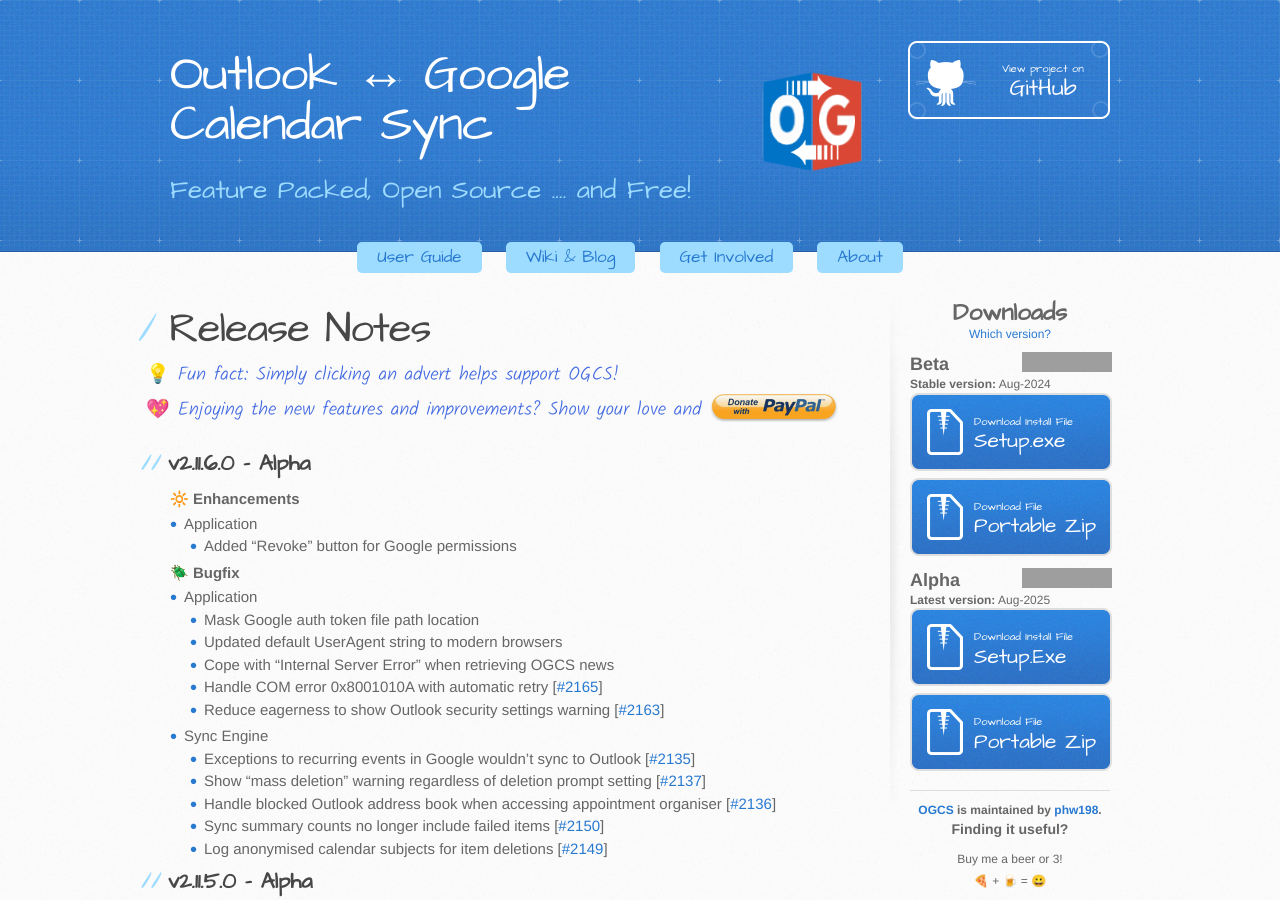
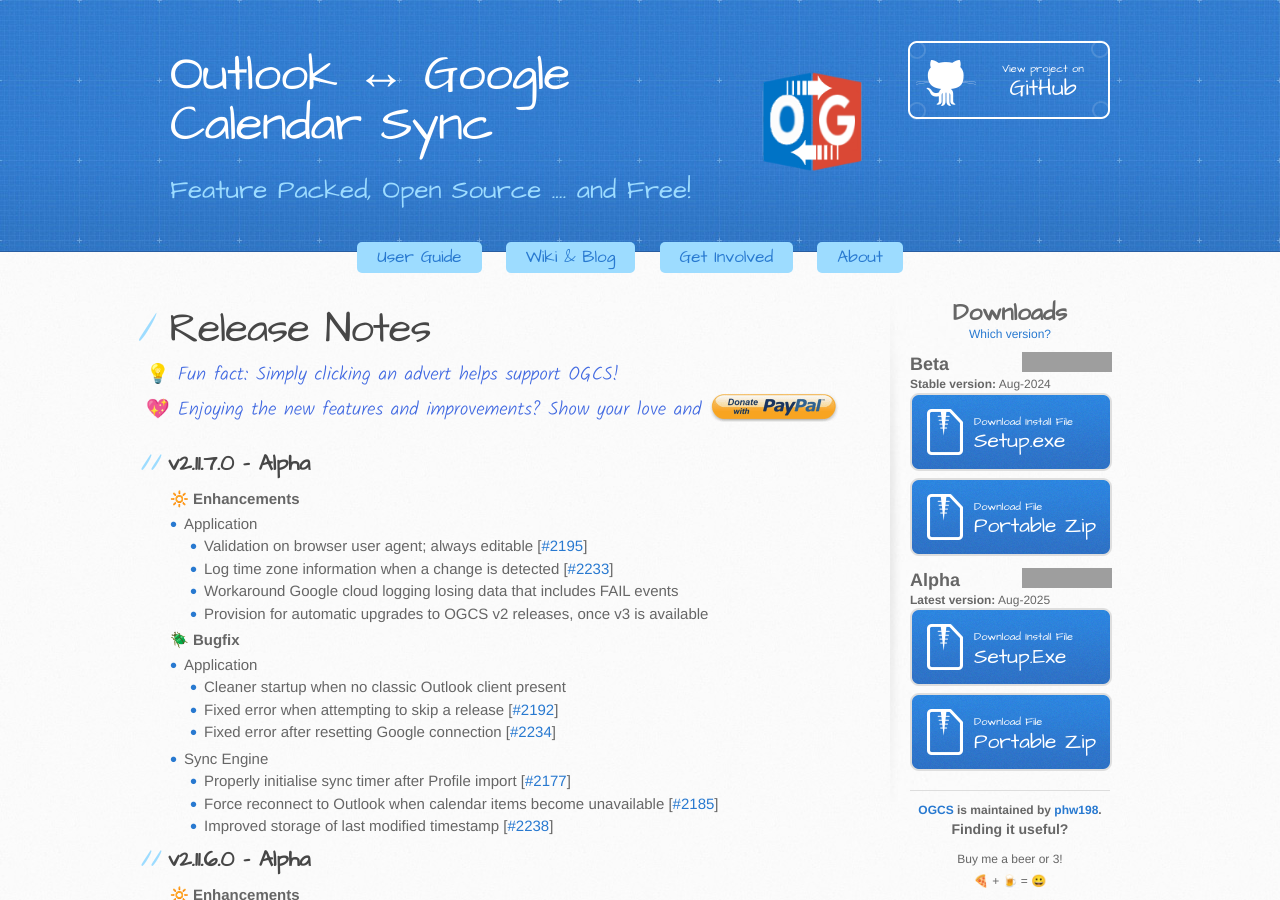
Before and after one commit to phw198/OutlookGoogleCalendarSync, a Jekyll site: the page built from release-notes.md, in a window 1280 px wide and 900 px high. Built offline with Jekyll 4.4.1, drawn with Linux system fonts in a browser that asks for light colours; emoji names are drawn with the system emoji font; a script that is not in the unit is left out; grey boxes are pictures that could not be loaded.

Commit message:
Add release notes for v2.11.7.0
Added release notes for version 2.11.7.0, including enhancements and bug fixes.

```diff
--- a/release-notes.md
+++ b/release-notes.md
@@ -35,6 +35,39 @@ p {
   var paypalUrl = document.getElementById("donateButton")
   document.getElementById("donateButton").href += donate_item_name
 </script>
+
+## v2.11.7.0 - Alpha
+
+:high_brightness: **Enhancements**
+- Application
+    - Validation on browser user agent; always editable [[#2195](https://github.com/phw198/OutlookGoogleCalendarSync/issues/2195)]
+    - Log time zone information when a change is detected [[#2233](https://github.com/phw198/OutlookGoogleCalendarSync/issues/2233)]
+    - Workaround Google cloud logging losing data that includes FAIL events
+    - Provision for automatic upgrades to OGCS v2 releases, once v3 is available
+
+:beetle: **Bugfix**
+- Application
+    - Cleaner startup when no classic Outlook client present
+    - Fixed error when attempting to skip a release [[#2192](https://github.com/phw198/OutlookGoogleCalendarSync/issues/2192)]
+    - Fixed error after resetting Google connection [[#2234](https://github.com/phw198/OutlookGoogleCalendarSync/issues/2234)]
+- Sync Engine
+    - Properly initialise sync timer after Profile import [[#2177](https://github.com/phw198/OutlookGoogleCalendarSync/issues/2177)]
+    - Force reconnect to Outlook when calendar items become unavailable [[#2185](https://github.com/phw198/OutlookGoogleCalendarSync/issues/2185)]
+    - Improved storage of last modified timestamp [[#2238](https://github.com/phw198/OutlookGoogleCalendarSync/issues/2238)]
+
+<br/>
+<script async src="https://pagead2.googlesyndication.com/pagead/js/adsbygoogle.js?client={{ site.google_ad_client }}" crossorigin="anonymous"></script>
+<ins class="adsbygoogle"
+     style="display:block; text-align:center;"
+     data-ad-layout="in-article"
+     data-ad-format="fluid"
+     data-ad-client="{{ site.google_ad_client }}"
+     data-ad-slot="7911595401"
+     data-adtest="{{ site.google_ad_testing }}"></ins>
+<script>
+     (adsbygoogle = window.adsbygoogle || []).push({});
+</script>
+<br/>
 
 ## v2.11.6.0 - Alpha
 
```
